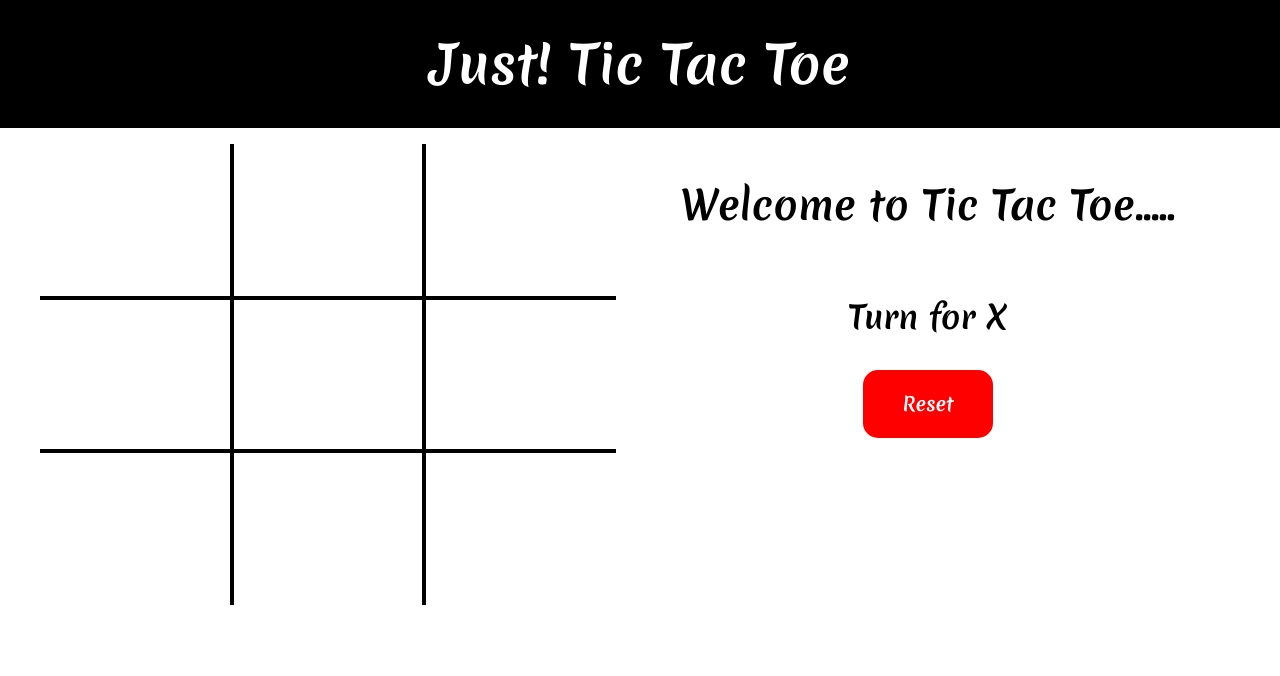
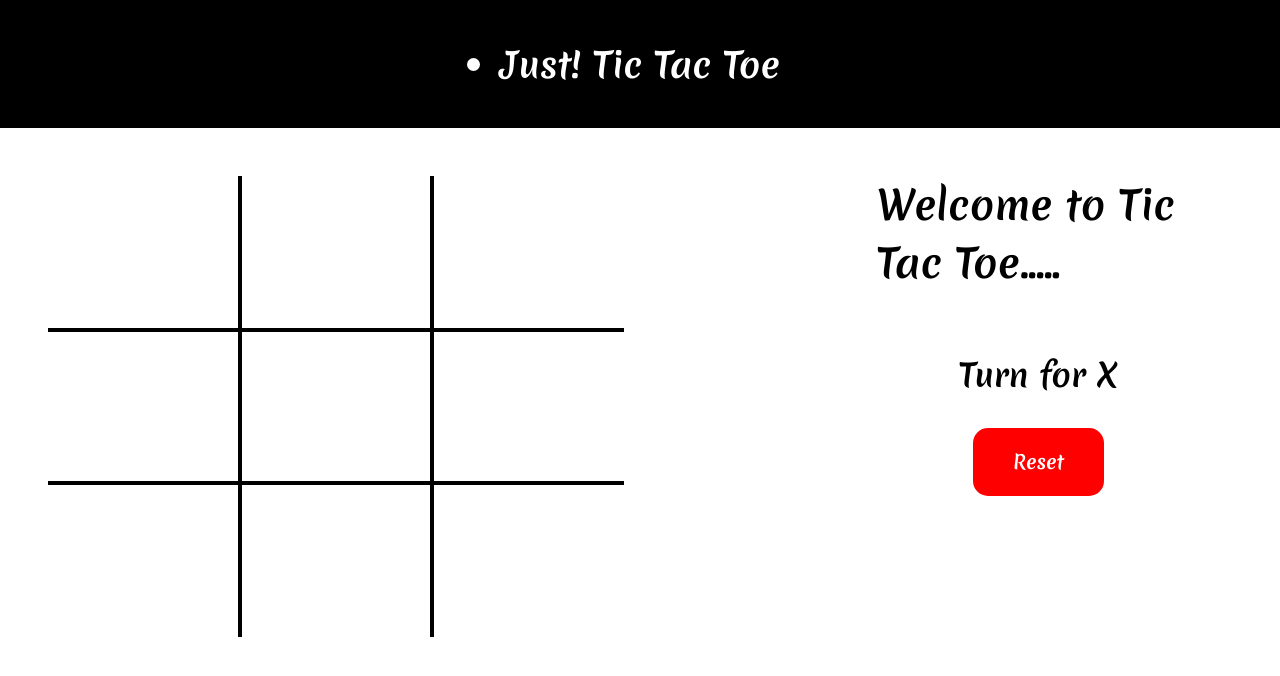
Before and after one commit to rohitjyoti/XOR_Game, a plain HTML site: page index.html in a window 1280 px wide. Drawn offline with nearby package versions, Linux system fonts and the light colour scheme.

Commit message:
Update style.css

```diff
--- a/style.css
+++ b/style.css
@@ -4,6 +4,10 @@
     margin: 0;
     padding: 0;
     box-sizing: border-box;
+}
+
+body {
+    font-family: 'Merienda', cursive;
 }
 
 h1 {
@@ -18,13 +22,8 @@ nav {
     display: flex;
     justify-content: center;
     align-items: center;
-}
-
-nav ul {
-    list-style: none;
     font-family: 'Merienda', cursive;
     font-weight: bold;
-    font-size: 1.5em;
 }
 
 .gameContainer {
@@ -127,3 +126,19 @@ nav ul {
         grid-template-rows: repeat(3,20vw);
     }
 }
+
+@media screen and (min-width: 460px) {
+    body {
+        overflow: hidden;
+    }
+    nav {
+        width: 100%;
+    }
+    .heading {
+        font-size: 1em;
+    }
+    .container{
+        margin: 2em;
+        width: 90%;
+    }
+}
```
